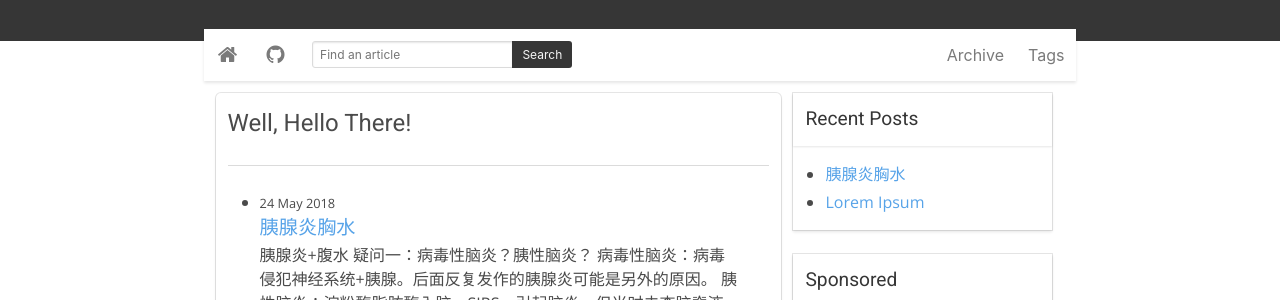
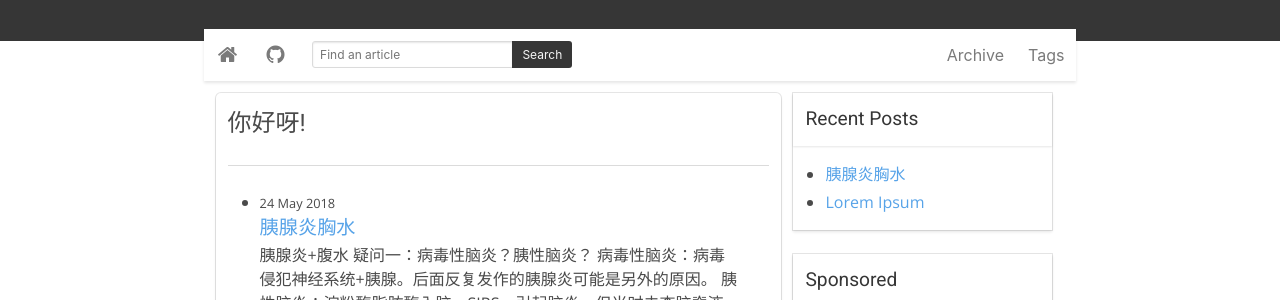
Before and after one commit to hunhun751/hunhun751.github.io, a Jekyll site: the page built from index.html, in a window 1280 px wide. Shown: the part 125-425 px from the top of the page. Built offline with Jekyll 4.4.1, drawn with Linux system fonts in a browser that asks for light colours; comment, search, counter and statistics services are not loaded.

Commit message:
Update index.html

```diff
--- a/index.html
+++ b/index.html
@@ -1,6 +1,6 @@
 ---
 layout: page
-title: Well, Hello There!
+title: 你好呀!
 ---
 <ul class="posts">
     {% for post in site.posts %}
```
